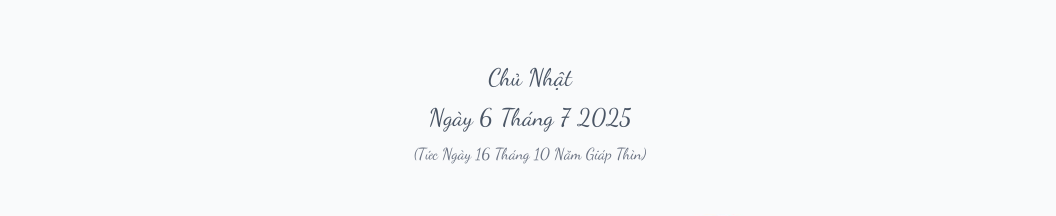
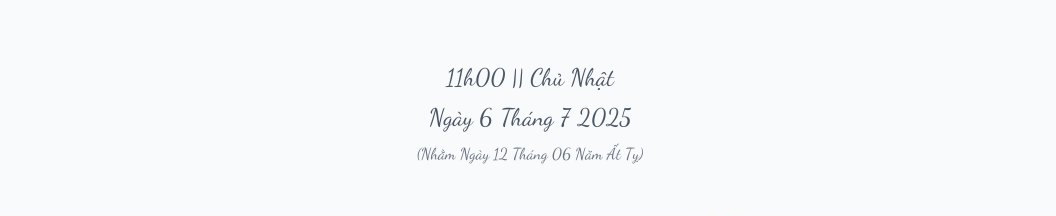
Before and after one commit to TuanNguyen0708/wedding-website, a Next.js app: page / in a window 1280 px wide. Shown: the part 1862-2078 px from the top of the page, without its empty margins (110-1166 px from the left). Built offline with nearby package versions, Linux system fonts and the light colour scheme; no server answers; the database is empty; a web font is replaced by a local one.

Commit message:
Update InvitationCalendar component: adjust padding for better layout, modify event time display, and update lunar date for accuracy. Replace calendar image with a new version for improved quality.

```diff
--- a/src/components/InvitationCalendar.tsx
+++ b/src/components/InvitationCalendar.tsx
@@ -12,7 +12,7 @@ const InvitationCalendar: React.FC = () => {
   });
 
   return (
-    <section id="calendar" className="py-20 bg-gray-50">
+    <section id="calendar" className="pt-12 md:pt-20 bg-gray-50">
       <div className="container mx-auto text-center">
         <SectionTitle
           title="Thư Mời"
@@ -25,7 +25,7 @@ const InvitationCalendar: React.FC = () => {
           animate={inView ? { opacity: 1, y: 0 } : {}}
           transition={{ duration: 0.8 }}
         >
-          <p className="text-2xl text-gray-600 mb-2 font-dancing-script">Chủ Nhật</p>
+          <p className="text-2xl text-gray-600 mb-2 font-dancing-script">11h00 || Chủ Nhật</p>
           {/* Date */}
           <div className="flex justify-center items-center text-2xl mb-2 gap-2 font-dancing-script">
             <span className="text-gray-600">Ngày 6</span>
@@ -35,7 +35,7 @@ const InvitationCalendar: React.FC = () => {
 
           {/* Lunar Date */}
           <p className="text-md text-gray-500 mb-12 font-dancing-script">
-            (Tức Ngày 16 Tháng 10 Năm Giáp Thìn)
+            (Nhằm Ngày 12 Tháng 06 Năm Ất Tỵ)
           </p>
 
           {/* Calendar Grid */}
```
Also changed, not shown: public/images/calendar/calendar2.jpg.
